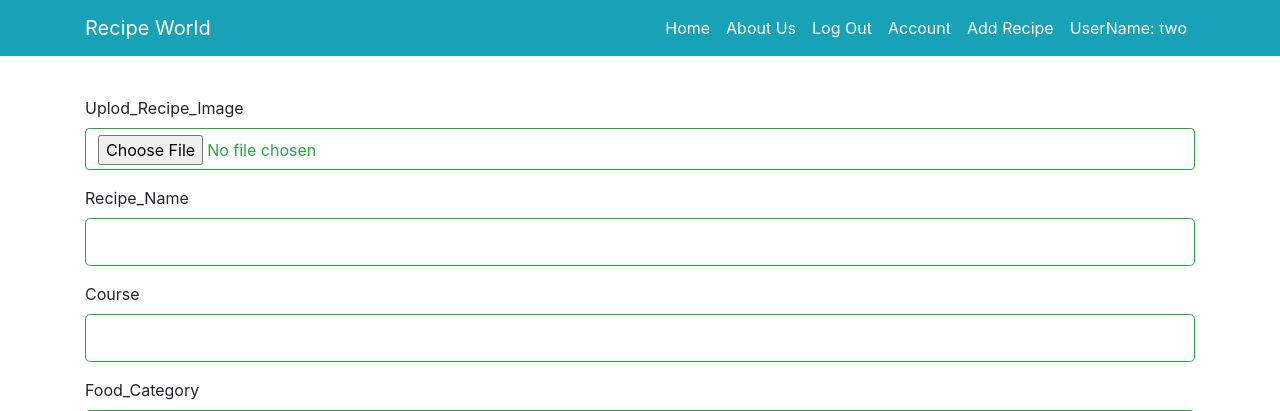
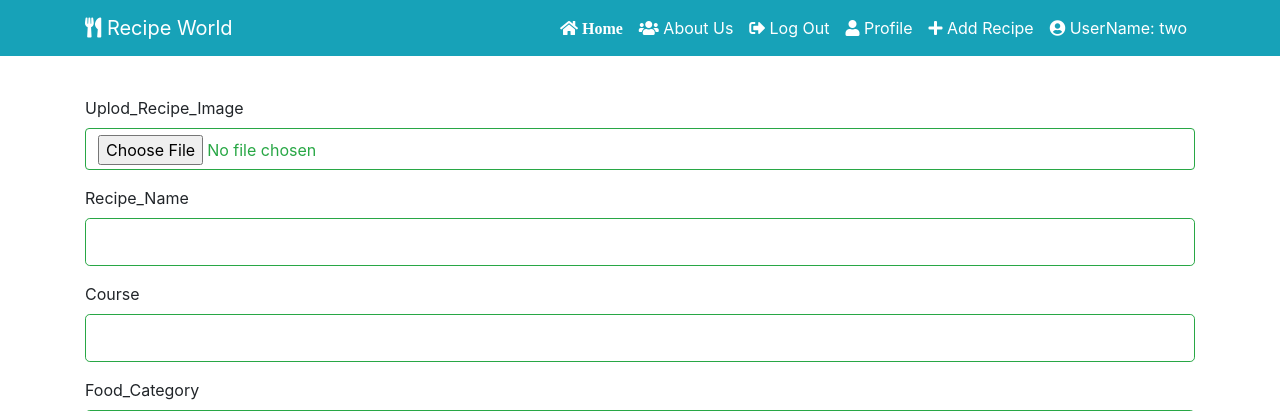
Before and after one commit to rajaneesh80/Code_Int_Data_Centric_Project_1.0, a Flask app: page /create in a window 1280 px wide. Shown: the top 411 px of the page. Run offline with Flask 2, Linux system fonts and the light colour scheme; a user stored in the database is signed in; some libraries are stand-ins or nearby versions.

Commit message:
Font and icon added

```diff
--- a/recipe_app/templates/base.html
+++ b/recipe_app/templates/base.html
@@ -1,22 +1,28 @@
 <!DOCTYPE html>
-<html>
+<html lang="en">
   <head>
+
+    <meta charset="UTF-8">
+    <meta name="viewport" content="width=device-width, initial-scale=1.0">
+    <meta http-equiv="X-UA-Compatible" content="ie=edge">
 
       <link rel="stylesheet" href="https://stackpath.bootstrapcdn.com/bootstrap/4.3.1/css/bootstrap.min.css" integrity="sha384-ggOyR0iXCbMQv3Xipma34MD+dH/1fQ784/j6cY/iJTQUOhcWr7x9JvoRxT2MZw1T" crossorigin="anonymous">
 
       <link type="text/css" rel="stylesheet" href="{{ url_for('static', filename='css/master.css') }}"/>
 
-      <script src="https://code.jquery.com/jquery-3.3.1.slim.min.js" integrity="sha384-q8i/X+965DzO0rT7abK41JStQIAqVgRVzpbzo5smXKp4YfRvH+8abtTE1Pi6jizo" crossorigin="anonymous"></script>
-
-      <script src="https://cdnjs.cloudflare.com/ajax/libs/popper.js/1.14.7/umd/popper.min.js" integrity="sha384-UO2eT0CpHqdSJQ6hJty5KVphtPhzWj9WO1clHTMGa3JDZwrnQq4sF86dIHNDz0W1" crossorigin="anonymous"></script>
-
-      <script src="https://stackpath.bootstrapcdn.com/bootstrap/4.3.1/js/bootstrap.min.js" integrity="sha384-JjSmVgyd0p3pXB1rRibZUAYoIIy6OrQ6VrjIEaFf/nJGzIxFDsf4x0xIM+B07jRM" crossorigin="anonymous"></script>
-
       <link rel="stylesheet" href="https://use.fontawesome.com/releases/v5.3.1/css/all.css"
       integrity="sha384-mzrmE5qonljUremFsqc01SB46JvROS7bZs3IO2EmfFsd15uHvIt+Y8vEf7N7fWAU" crossorigin="anonymous">
 
+      <link rel="stylesheet" href="https://cdnjs.cloudflare.com/ajax/libs/ekko-lightbox/5.3.0/ekko-lightbox.css" />
+
+      <link rel="stylesheet" href="https://cdnjs.cloudflare.com/ajax/libs/slick-carousel/1.9.0/slick.css" />
+
+      <link rel="stylesheet" href="https://cdnjs.cloudflare.com/ajax/libs/slick-carousel/1.9.0/slick-theme.min.css" />
+
   <meta charset="utf-8">
+
     <title> Raj Recipe World</title>
+
   </head>
 
 <body>
@@ -26,7 +32,7 @@
 <nav class="navbar navbar-expand-sm navbar-dark bg-info fixed-top ">
     <div class="container">
 
-      <a href="{{ url_for('core.index') }}" target="_blank" class="navbar-brand">Recipe World</a>
+      <a href="{{ url_for('core.index') }}" target="_blank" class="navbar-brand"> <i class="fas fa-utensils icon-nav"></i> Recipe World</a>
       <button class="navbar-toggler" data-toggle="collapse" data-target="#navbarCollapse">
       <span class="navbar-toggler-icon"></span> </button>
 
@@ -35,11 +41,13 @@
          <ul class="navbar-nav ml-auto">
 
             <li class="nav-item active">
-              <a class="nav-link text-white" href="{{ url_for('core.index') }}">Home</a>
+              <a class="nav-link text-white" href="{{ url_for('core.index') }}">
+                <i class="fas fa-home icon-nav"> Home </i>
+              </a>
             </li>
 
             <li class="nav-item">
-              <a class="nav-link text-white" href="{{ url_for('core.info') }}">About Us</a>
+              <a class="nav-link text-white" href="{{ url_for('core.info') }}"> <i class="fas fa-users icon-nav"></i> About Us</a>
             </li>
 
         <!-- -->
@@ -47,30 +55,42 @@
             {% if current_user.is_authenticated %}
 
             <li class="nav-item">
-                <a class="nav-link text-white" href="{{ url_for('users.logout') }}">Log Out</a>
+                <a class="nav-link text-white" href="{{ url_for('users.logout') }}"> <i class="fas fa-sign-out-alt icon-nav"></i> Log Out </a>
             </li>
 
             <li class="nav-item">
-                <a class="nav-link text-white" href="{{ url_for('users.account') }}">Account</a>
+                <a class="nav-link text-white" href="{{ url_for('users.account') }}">
+                  <i class="fas fa-user icon-nav"> </i> Profile </a>
             </li>
 
             <li class="nav-item">
-                <a class="nav-link text-white" href="{{ url_for('recipe_posts.create_recipe') }}">Add Recipe</a>
+                <a class="nav-link text-white" href="{{ url_for('recipe_posts.create_recipe') }}">
+                  <i class="fas fa-plus icon-nav"></i> Add Recipe</a>
             </li>
 
              <li class="nav-item">
-                <a class="nav-link text-white" href="{{ url_for('users.user_recipies' , username=current_user.username) }}">{{ current_user }}</a>
+                <a class="nav-link text-white" href="{{ url_for('users.user_recipies' , username=current_user.username) }}"> <i class="fas fa-user-circle icon-nav"> </i> {{ current_user }} </a>
               </li>
 
 
               {% else %}
 
               <li class="nav-item">
-                  <a class="nav-link text-white" href="{{ url_for('users.login') }}"> Log In </a>
+                  <a class="nav-link text-white" href="{{ url_for('users.login') }}"> <i class="fas fa-sign-in-alt icon-nav"></i> Log In </a>
               </li>
 
+              <!--
               <li class="nav-item">
-                  <a class="nav-link text-white" href="{{ url_for('users.register') }}"> Register </a>
+                  <a class="nav-link text-white btn btn-info btn-md" href="{{ url_for('users.register') }}"> <span class="glyphicon glyphicon-text-background"></span> Register </a>
+              </li>
+              -->
+
+              <li class="nav-item">
+
+                  <a href="{{ url_for('users.register') }}" class="btn btn-info btn-md">
+                  <span class="glyphicon glyphicon-text-background"></span> Register
+                </a>
+
               </li>
 
               {% endif %}
@@ -109,6 +129,15 @@
             </div>
           </footer>
 
+
+    <!-- -->    <!-- -->    <!-- -->    <!-- -->    <!-- -->
+
+     <script src="https://code.jquery.com/jquery-3.3.1.slim.min.js" integrity="sha384-q8i/X+965DzO0rT7abK41JStQIAqVgRVzpbzo5smXKp4YfRvH+8abtTE1Pi6jizo" crossorigin="anonymous"></script>
+
+      <script src="https://cdnjs.cloudflare.com/ajax/libs/popper.js/1.14.7/umd/popper.min.js" integrity="sha384-UO2eT0CpHqdSJQ6hJty5KVphtPhzWj9WO1clHTMGa3JDZwrnQq4sF86dIHNDz0W1" crossorigin="anonymous"></script>
+
+      <script src="https://stackpath.bootstrapcdn.com/bootstrap/4.3.1/js/bootstrap.min.js" integrity="sha384-JjSmVgyd0p3pXB1rRibZUAYoIIy6OrQ6VrjIEaFf/nJGzIxFDsf4x0xIM+B07jRM" crossorigin="anonymous"></script>
+
   </body>
 </html>
    <!-- -->    <!-- -->    <!-- -->    <!-- -->    <!-- -->
```
Also changed, not shown: recipe_app/data.sqlite.
